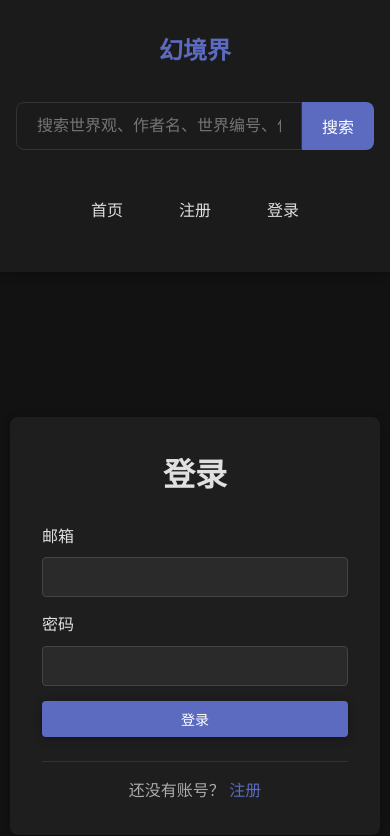
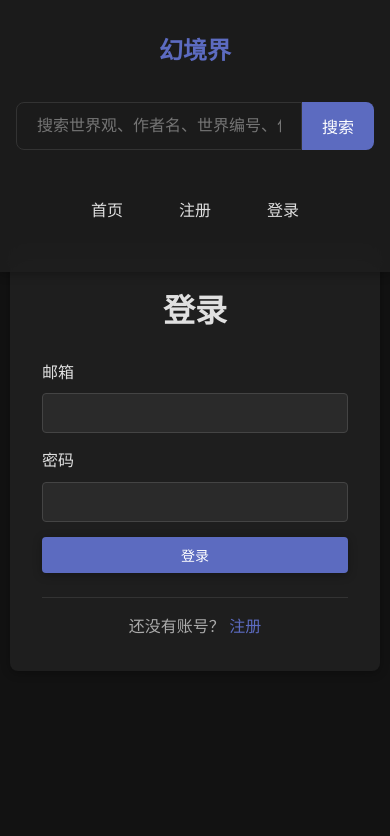
Before and after one commit to omthins/worldview-platform-v2, a React (Create React App) app in the folder client/: page /login in a window 390 px wide. Shown: the top 836 px of the page. Built offline with nearby package versions, Linux system fonts and the light colour scheme.

Commit message:
固定导航栏在页面顶部\n\n- 将导航栏position从sticky改为fixed\n- 添加left和right属性确保导航栏横跨整个页面宽度\n- 为main元素添加上边距，避免内容被导航栏遮挡\n- 为移动设备添加额外的上边距适配

```diff
--- a/client/src/App.css
+++ b/client/src/App.css
@@ -7,6 +7,14 @@
 main {
   flex: 1;
   padding: 2rem 0;
+  padding-top: 100px; /* 为固定导航栏留出空间 */
+}
+
+/* 移动设备适配 */
+@media (max-width: 768px) {
+  main {
+    padding-top: 140px; /* 移动设备导航栏更高，需要更多空间 */
+  }
 }
 
 .container {
--- a/client/src/components/layout/Navbar.css
+++ b/client/src/components/layout/Navbar.css
@@ -4,8 +4,10 @@
   -webkit-backdrop-filter: var(--navbar-blur); /* Safari支持 */
   box-shadow: var(--card-shadow);
   padding: 0;
-  position: sticky;
+  position: fixed;
   top: 0;
+  left: 0;
+  right: 0;
   z-index: 1000;
   height: 80px;
   transition: background-color var(--transition-speed);
```
